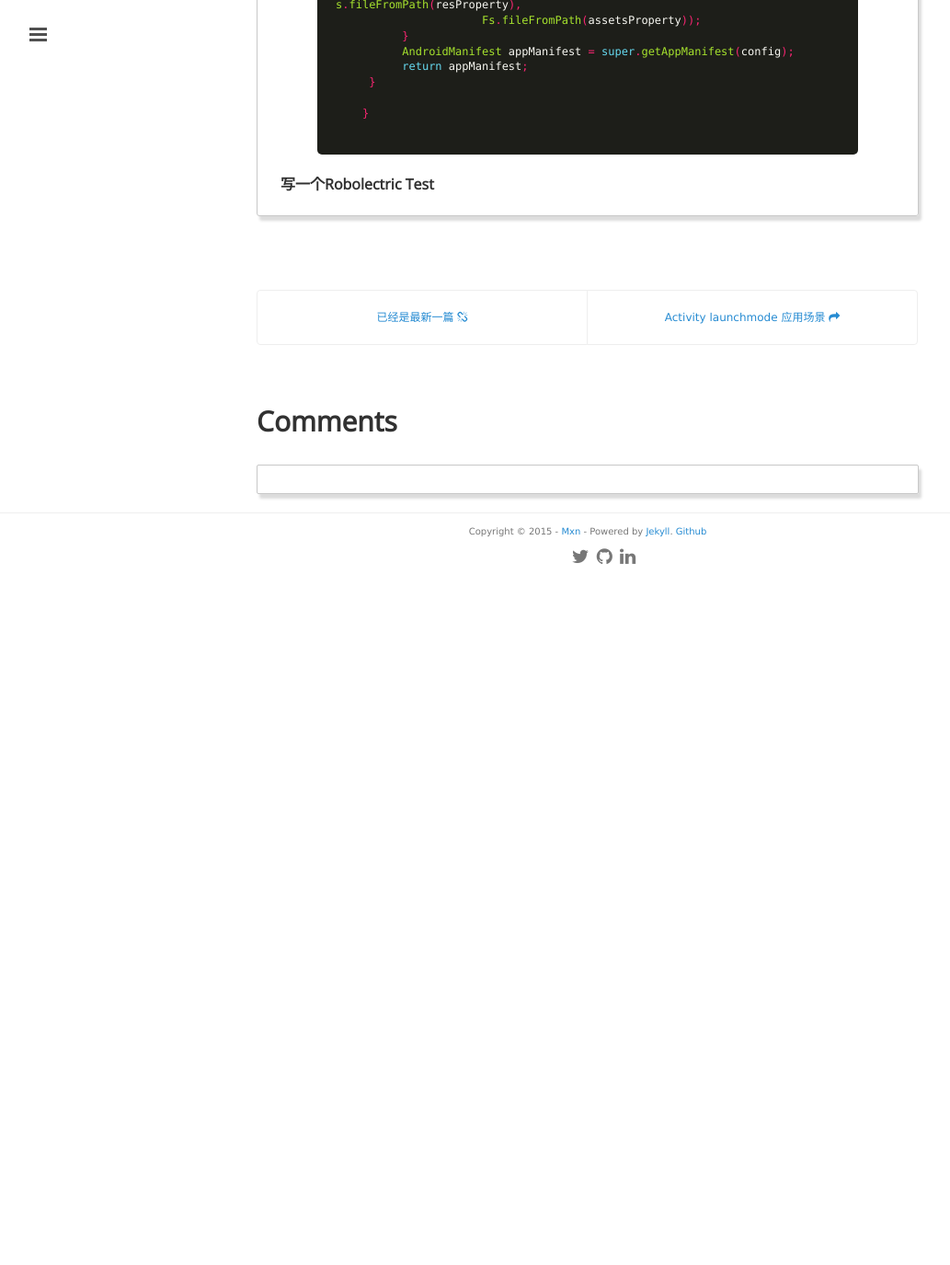
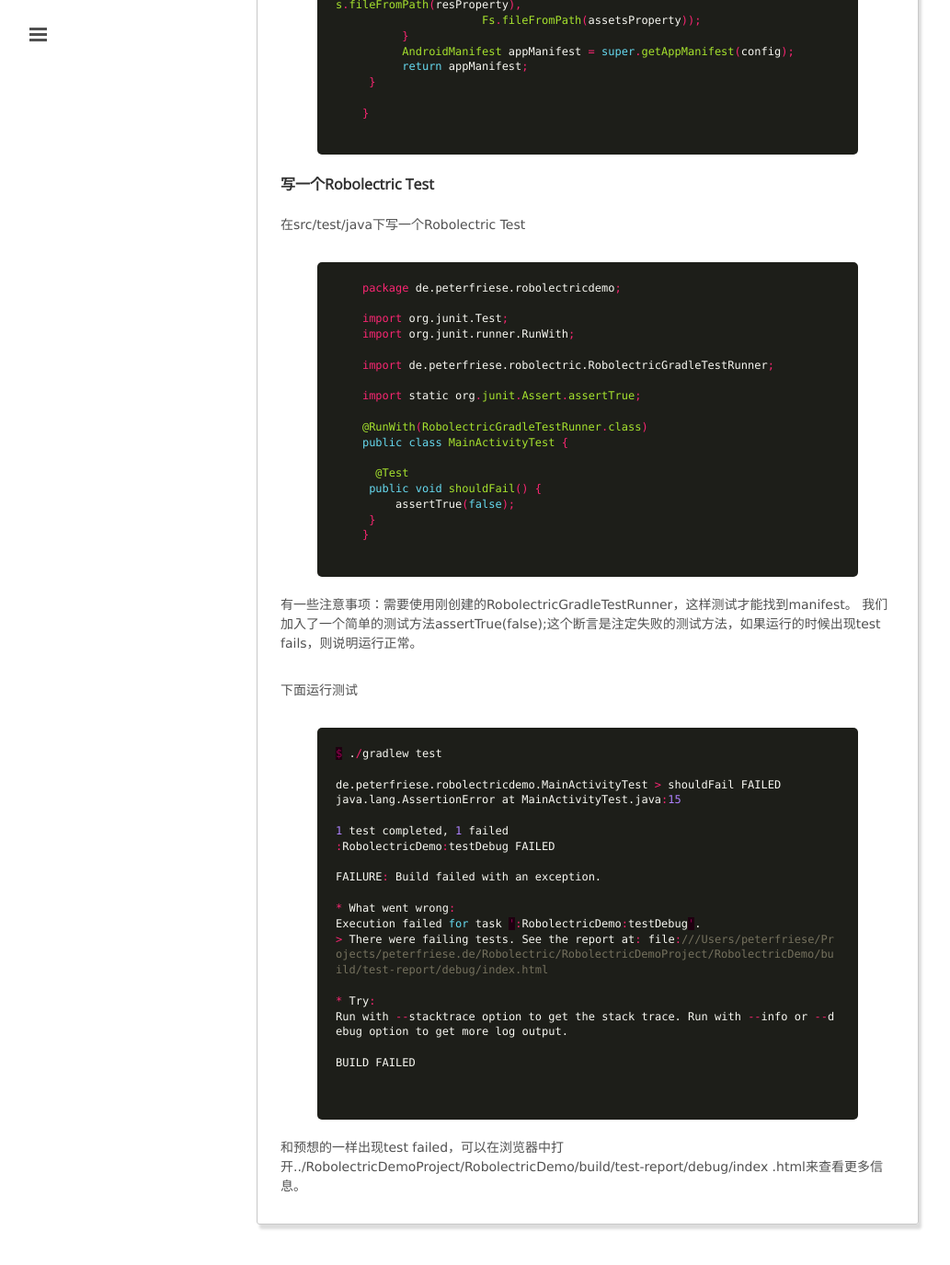
Before and after one commit to mxn21/mxn21.github.io, a Jekyll site: the page built from _posts/2015-7-7-使用Robolectric进行Android单元测试.md, in a window 1280 px wide and 1400 px high, scrolled down 3524 px. Shown: the top 1375 px of the window at 92% size, without its empty margins (1-1034 px from the left). Built offline with Jekyll 4.4.1, drawn with Linux system fonts in a browser that asks for light colours; Markdown is read by kramdown in place of the engine named in the settings; comment, search, counter and statistics services are not loaded; before the commit the page ends 4154 px from its top, so only the background shows below that.

Commit message:
asda
1321

```diff
--- a/_posts/2015-7-7-使用Robolectric进行Android单元测试.md
+++ b/_posts/2015-7-7-使用Robolectric进行Android单元测试.md
@@ -171,3 +171,56 @@
         {% endhighlight %}
 
 #### 写一个Robolectric Test
+
+在src/test/java下写一个Robolectric Test
+
+    {% highlight java  %}
+
+    package de.peterfriese.robolectricdemo;
+
+    import org.junit.Test;
+    import org.junit.runner.RunWith;
+
+    import de.peterfriese.robolectric.RobolectricGradleTestRunner;
+
+    import static org.junit.Assert.assertTrue;
+
+    @RunWith(RobolectricGradleTestRunner.class)
+    public class MainActivityTest {
+
+      @Test
+     public void shouldFail() {
+         assertTrue(false);
+     }
+    }
+    {% endhighlight %}
+
+有一些注意事项：需要使用刚创建的RobolectricGradleTestRunner，这样测试才能找到manifest。
+我们加入了一个简单的测试方法assertTrue(false);这个断言是注定失败的测试方法，如果运行的时候出现test fails，则说明运行正常。
+
+下面运行测试
+
+    {% highlight c  %}
+$ ./gradlew test
+
+de.peterfriese.robolectricdemo.MainActivityTest > shouldFail FAILED
+java.lang.AssertionError at MainActivityTest.java:15
+
+1 test completed, 1 failed
+:RobolectricDemo:testDebug FAILED
+
+FAILURE: Build failed with an exception.
+
+* What went wrong:
+Execution failed for task ':RobolectricDemo:testDebug'.
+> There were failing tests. See the report at: file:///Users/peterfriese/Projects/peterfriese.de/Robolectric/RobolectricDemoProject/RobolectricDemo/build/test-report/debug/index.html
+
+* Try:
+Run with --stacktrace option to get the stack trace. Run with --info or --debug option to get more log output.
+
+BUILD FAILED
+
+    {% endhighlight %}
+
+和预想的一样出现test failed，可以在浏览器中打开../RobolectricDemoProject/RobolectricDemo/build/test-report/debug/index
+.html来查看更多信息。
```
